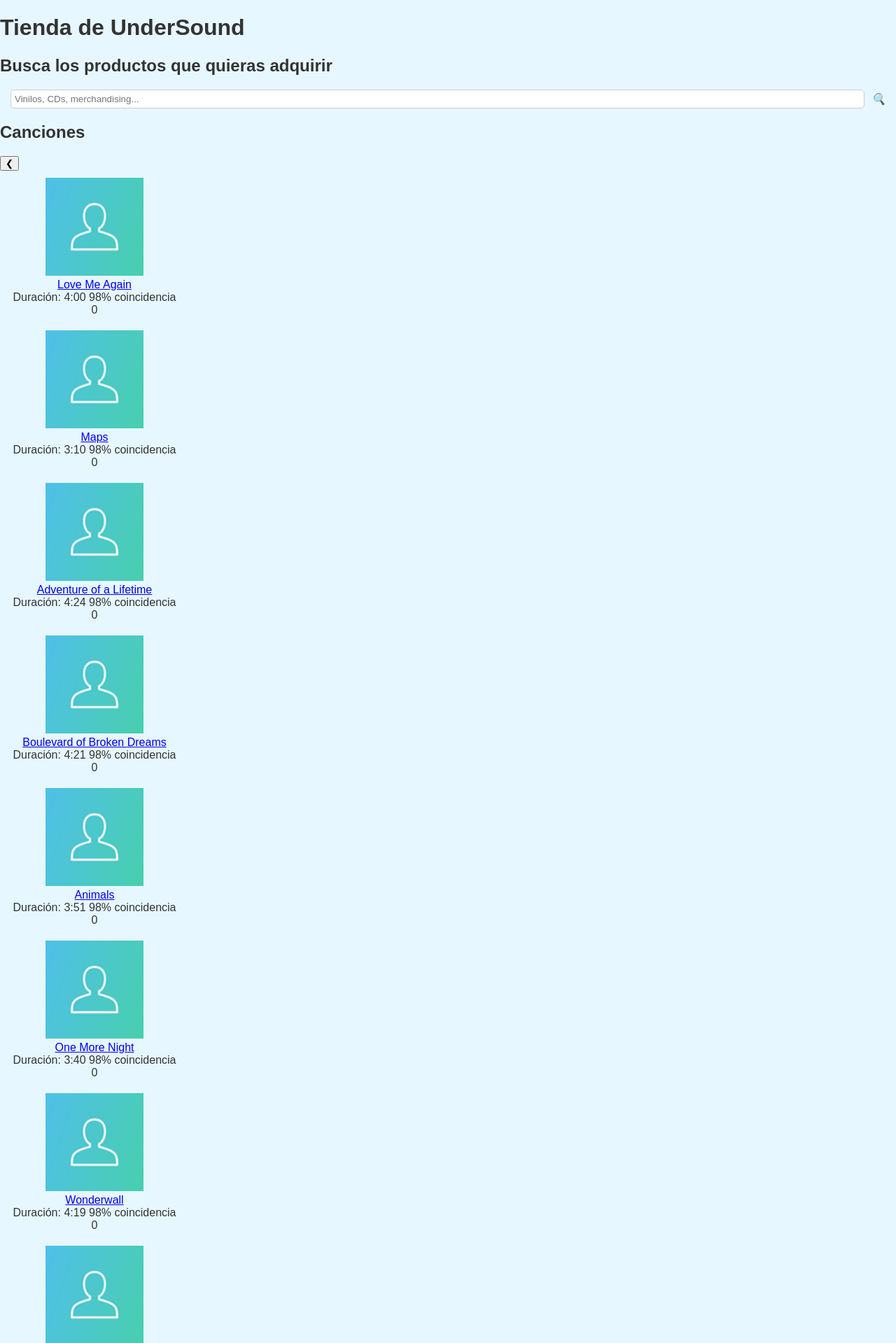
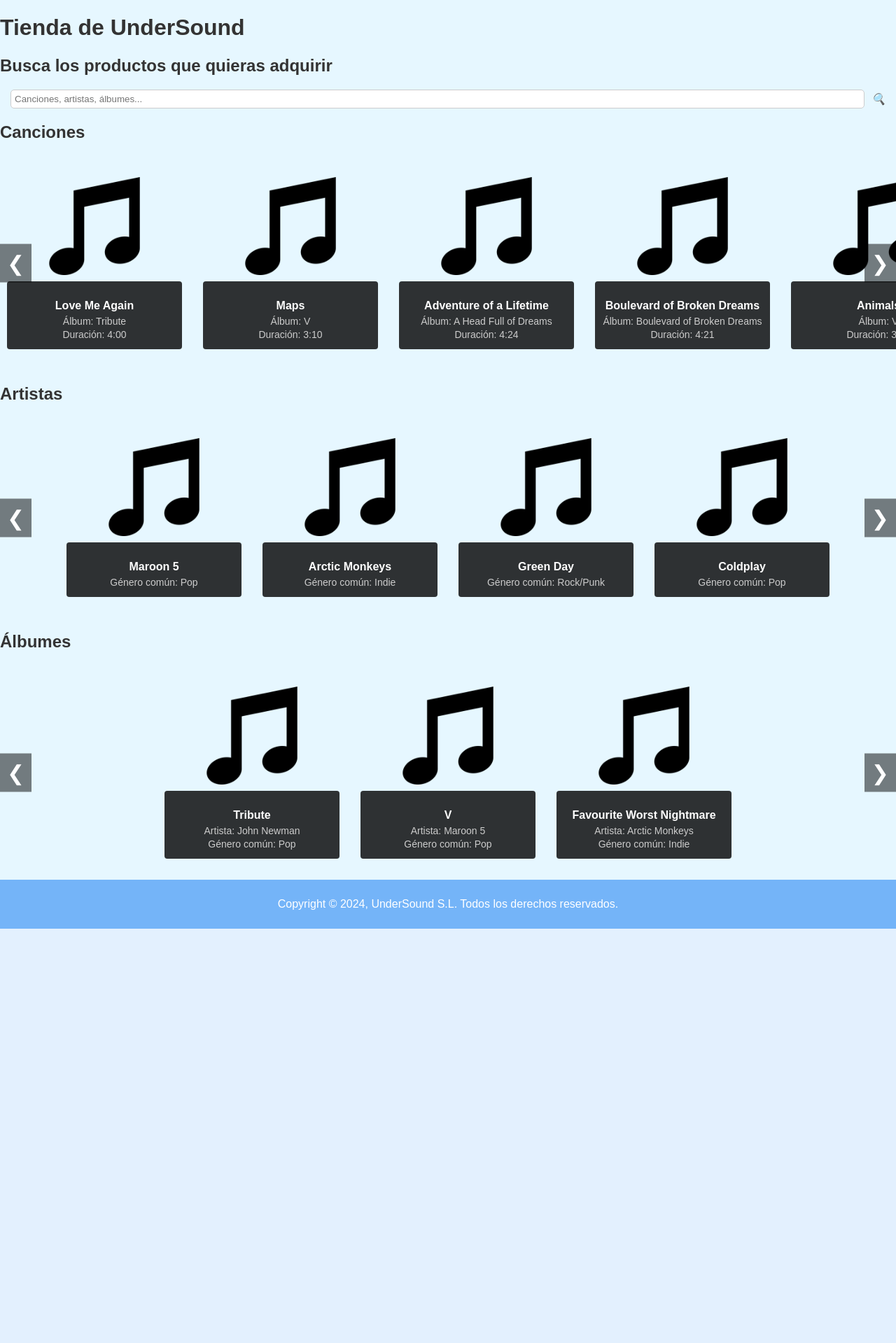
Before and after one commit to VictorNicolaiTellez/Proyecto_PI, a Flask app: page /explorer/ in a window 1280 px wide. Shown: the part 74-1993 px from the top of the page at 70% size. After the commit the page ends 1401 px from the top, so only its background shows below. Run offline with Flask 3, Linux system fonts and the light colour scheme.

Commit message:
Explorer & Store (carousel & content update)

```diff
--- a/app.py
+++ b/app.py
@@ -16,18 +16,29 @@ def songs():
 @app.route('/explorer/')
 def explorer():
     songs = [
-    {"id":"0","album":"Tribute","artist":"John Newman","duration":"4:00","genre":"0","name":"Love Me Again","rank_time":"2"},
-    {"id":"1","album":"V","artist":"Maroon 5","duration":"3:10","genre":"0","name":"Maps","rank_time":"1"},
-    {"id":"2","album":"A Head Full of Dreams","artist":"Coldplay","duration":"4:24","genre":"0","name":"Adventure of a Lifetime","rank_time":"1"},
-    {"id":"3","album":"Boulevard of Broken Dreams","artist":"Green Day","duration":"4:21","genre":"0","name":"Boulevard of Broken Dreams","rank_time":"2"},
-    {"id":"4","album":"V","artist":"Maroon 5","duration":"3:51","genre":"0","name":"Animals","rank_time":"1"},
-    {"id":"5","album":"Overexposed Track By Track","artist":"Maroon 5","duration":"3:40","genre":"0","name":"One More Night","rank_time":"0"},
-    {"id":"6","album":"(What's The Story) Morning Glory?","artist":"Oasis","duration":"4:19","genre":"0","name":"Wonderwall","rank_time":"0"},
-    {"id":"7","album":"Favourite Worst Nightmare","artist":"Arctic Monkeys","duration":"4:14","genre":"0","name":"505","rank_time":"0"},
-    {"id":"8","album":"Overexposed Track By Track","artist":"Maroon 5, Wiz Khalifa","duration":"3:51","genre":"0","name":"Payphone","rank_time":"1"},
-    {"id":"9","album":"A Head Full of Dreams","artist":"Coldplay","duration":"4:18","genre":"0","name":"Hymn for the Weekend","rank_time":"2"}
-]
-    return render_template('explorer.html', songs=songs)
+        {"id":"0","album":"Tribute","artist":"John Newman","duration":"4:00","genre":"0","name":"Love Me Again","rank_time":"2"},
+        {"id":"1","album":"V","artist":"Maroon 5","duration":"3:10","genre":"0","name":"Maps","rank_time":"1"},
+        {"id":"2","album":"A Head Full of Dreams","artist":"Coldplay","duration":"4:24","genre":"0","name":"Adventure of a Lifetime","rank_time":"1"},
+        {"id":"3","album":"Boulevard of Broken Dreams","artist":"Green Day","duration":"4:21","genre":"0","name":"Boulevard of Broken Dreams","rank_time":"2"},
+        {"id":"4","album":"V","artist":"Maroon 5","duration":"3:51","genre":"0","name":"Animals","rank_time":"1"},
+        {"id":"5","album":"Overexposed Track By Track","artist":"Maroon 5","duration":"3:40","genre":"0","name":"One More Night","rank_time":"0"},
+        {"id":"6","album":"(What's The Story) Morning Glory?","artist":"Oasis","duration":"4:19","genre":"0","name":"Wonderwall","rank_time":"0"},
+        {"id":"7","album":"Favourite Worst Nightmare","artist":"Arctic Monkeys","duration":"4:14","genre":"0","name":"505","rank_time":"0"},
+        {"id":"8","album":"Overexposed Track By Track","artist":"Maroon 5, Wiz Khalifa","duration":"3:51","genre":"0","name":"Payphone","rank_time":"1"},
+        {"id":"9","album":"A Head Full of Dreams","artist":"Coldplay","duration":"4:18","genre":"0","name":"Hymn for the Weekend","rank_time":"2"}
+    ]
+    artists = [
+        {"id":"0","name":"Maroon 5","genre":"Pop"},
+        {"id":"1","name":"Arctic Monkeys","genre":"Indie"},
+        {"id":"2","name":"Green Day","genre":"Rock/Punk"},
+        {"id":"3","name":"Coldplay","genre":"Pop"}
+    ]
+    albums = [
+        {"id":"0","name":"Tribute","artist":"John Newman","genre":"Pop"},
+        {"id":"1","name":"V","artist":"Maroon 5","genre":"Pop"},
+        {"id":"2","name":"Favourite Worst Nightmare","artist":"Arctic Monkeys","genre":"Indie"}
+    ]
+    return render_template('explorer.html', songs=songs, artists=artists, albums=albums)
 
 @app.route('/explorer/', methods=['GET'])
 def search_explorer():
--- a/templates/explorer.html
+++ b/templates/explorer.html
@@ -7,9 +7,9 @@
 <div class="nav-right">
     <h1>Tienda de UnderSound</h1>
     <h2>Busca los productos que quieras adquirir</h2>
-    <form action="{{ url_for('search_store') }}" method="GET">
+    <form action="{{ url_for('search_explorer') }}" method="GET">
         <div class="search">
-            <input type="text" placeholder="Vinilos, CDs, merchandising...">
+            <input type="text" placeholder="Canciones, artistas, álbumes...">
             <i class="search-icon">🔍</i>
         </div>
     </form>
@@ -17,69 +17,71 @@
 
 {% if songs %}
     <h2>Canciones</h2>
-    <div class="carrusel_index">
-    <button class="prev_index" onclick="moverCarrusel(-1)">&#10094;</button>
-    {% for song in songs %}
-        <div class="imagenes_index">
-            <div class="music-card_index">
-                <img src="{{ url_for('static', filename='images/profile-avatar.png') }}" alt="Cancion">
-                <div class="result-info">
-                    <a href="#">{{song.name}}</a>
-                    <div class="meta-info">
-                        <span class="duration">Duración: {{song.duration}}</span>
-                        <span class="match">98% coincidencia</span>
-                    </div>
-                    <div class="tags">
-                        <span>{{song.genre}}</span>
-                    </div>
+    <section class="row_index" data-id="1">
+
+        <button class="carousel-btn_index prev-btn_index" onclick="moverCarrusel(-1, 0)">&#10094;</button>
+
+        <div class="carousel_index">
+            {% for song in songs %}
+            <a href="/songs/" class="music-card_index">
+                <img src="{{ url_for('static', filename='images/deafault_img.png') }}" alt="Canción">
+                <div class="music-info_index">
+                    <h3>{{song.name}}</h3>
+                    <p>Álbum: {{song.album}}</p>
+                    <p>Duración: {{song.duration}}</p>
                 </div>
-            </div>
+            </a>
+            {% endfor %}
         </div>
-    {% endfor %}
-
-    <button class="next_index" onclick="moverCarrusel(1)">&#10095;</button>
-    </div>
+        <button class="carousel-btn_index next-btn_index" onclick="moverCarrusel(1, 0)">&#10095;</button>
+    </section>
 {% endif %}
 
-<h2>CDs</h2>
-<div class="carrusel_index">
-    <div class="imagenes_index">
-         <!-- Las imágenes se agregarán aquí dinámicamente -->
+{% if artists %}
+    <h2>Artistas</h2>
+    <section class="row_index" data-id="2">
 
-    </div>
-    <button class="prev_index" onclick="moverCarrusel(-1)">&#10094;</button>
-    <button class="next_index" onclick="moverCarrusel(1)">&#10095;</button>
-</div>
+        <button class="carousel-btn_index prev-btn_index" onclick="moverCarrusel(-1, 1)">&#10094;</button>
 
-<h2>Merchandising</h2>
-<div class="carrusel_index">
-    <div class="imagenes_index">
-         <!-- Las imágenes se agregarán aquí dinámicamente -->
+        <div class="carousel_index">
+            {% for artist in artists %}
+            <a href="/songs/" class="music-card_index">
+                <img src="{{ url_for('static', filename='images/deafault_img.png') }}" alt="Artista">
+                <div class="music-info_index">
+                    <h3>{{artist.name}}</h3>
+                    <p>Género común: {{artist.genre}}</p>
+                </div>
+            </a>
+            {% endfor %}
+        </div>
+        <button class="carousel-btn_index next-btn_index" onclick="moverCarrusel(1, 1)">&#10095;</button>
+    </section>
+{% endif %}
 
-    </div>
-    <button class="prev_index" onclick="moverCarrusel(-1)">&#10094;</button>
-    <button class="next_index" onclick="moverCarrusel(1)">&#10095;</button>
-</div>
+{% if albums %}
+    <h2>Álbumes</h2>
+    <section class="row_index" data-id="3">
 
+        <button class="carousel-btn_index prev-btn_index" onclick="moverCarrusel(-1, 2)">&#10094;</button>
 
-<div class="results-grid">
-    {% if songs %}
-        {% for song in songs %}
-            <div class="result-card">
-                <img src="{{ url_for('static', filename='images/song-cover.png') }}" alt="Cancion">
-                <div class="result-info">
-                    <a href="#">{{song.name}}</a>
-                    <div class="meta-info">
-                        <span class="duration">Duración: {{song.duration}}</span>
-                        <span class="match">98% coincidencia</span>
-                    </div>
-                    <div class="tags">
-                        <span>{{song.genre}}</span>
-                    </div>
+        <div class="carousel_index">
+            {% for album in albums %}
+            <a href="/songs/" class="music-card_index">
+                <img src="{{ url_for('static', filename='images/deafault_img.png') }}" alt="Álbum">
+                <div class="music-info_index">
+                    <h3>{{album.name}}</h3>
+                    <p>Artista: {{album.artist}}</p>
+                    <p>Género común: {{album.genre}}</p>
                 </div>
-            </div>
-        {% endfor %}
-    {% endif %}
-    <!-- Más tarjetas de resultados... -->
-</div>
+            </a>
+            {% endfor %}
+        </div>
+        <button class="carousel-btn_index next-btn_index" onclick="moverCarrusel(1, 2)">&#10095;</button>
+    </section>
+{% endif %}
+
 {% endblock %}
+
+{% block scripts %}
+<script src="{{ url_for('static', filename='css/carrusel.js')}}" defer></script>
+{% endblock %}
```
Also changed, not shown: templates/store.html (+52 -15 lines).
